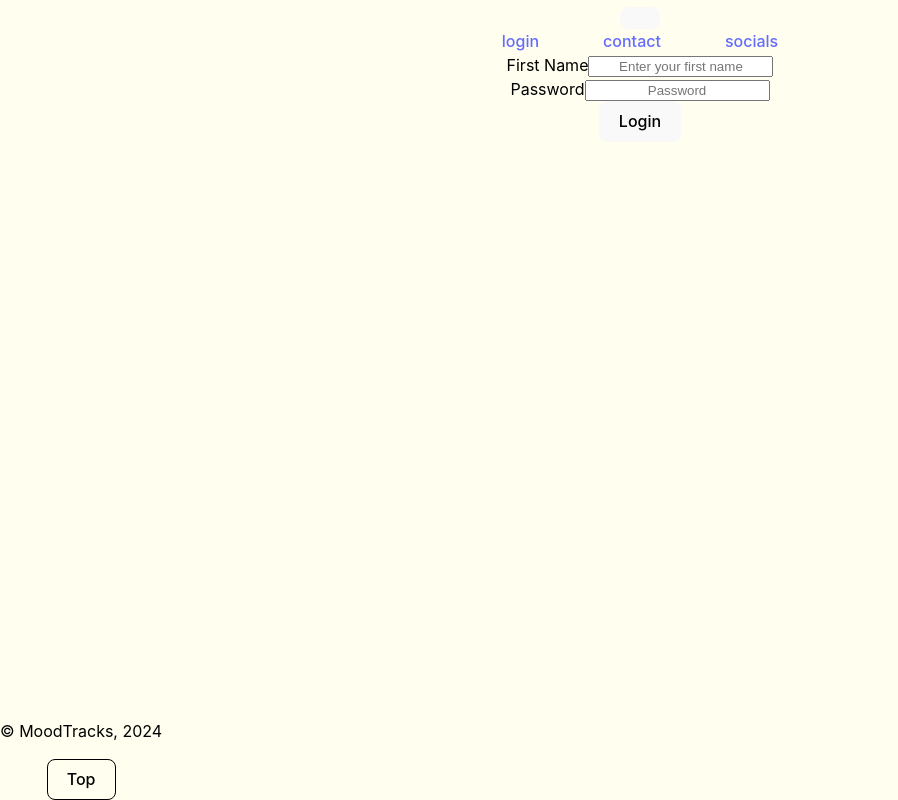
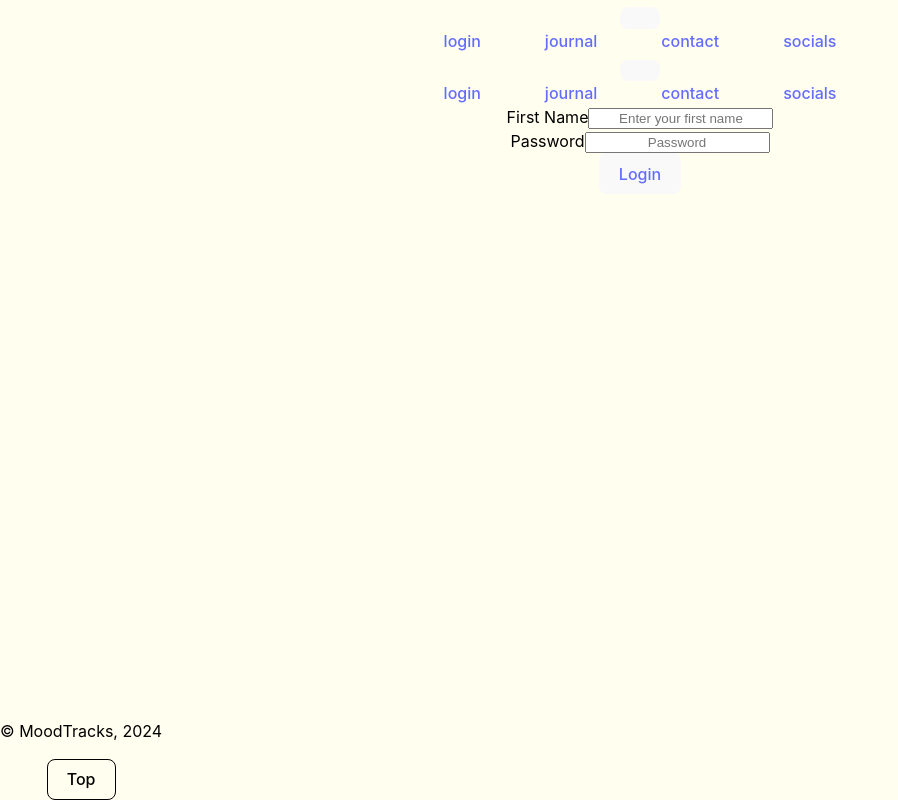
Before and after one commit to Billy-Rowden/MoodTracks, a React (Vite) app: page / in a window 1280 px wide. Shown: the whole page, without its empty margins (0-898 px from the left). Built offline with nearby package versions, Linux system fonts and the light colour scheme.

Commit message:
trying to hide navbar for login page

```diff
--- a/src/App.css
+++ b/src/App.css
@@ -3,6 +3,8 @@
   min-height: 100vh;
   margin: 0 auto;
   background-color: #fffeef;
+  text-align: center;
+  overflow-x: hidden;
 }
 
 nav {
--- a/src/components/Navbar/index.jsx
+++ b/src/components/Navbar/index.jsx
@@ -13,6 +13,7 @@ function JournalNavbar() {
                 <Navbar.Collapse id="basic-navbar-nav">
                     <Nav className="ml-auto">
                         <Nav.Link className="navLink" href="/login">login</Nav.Link>
+                        <Nav.Link className="navLink" href="/journal">journal</Nav.Link>
                         <Nav.Link className="navLink" href="/contact">contact</Nav.Link>
                         <Nav.Link className="navLink" href="/socials">socials</Nav.Link>
                     </Nav>
--- a/src/components/Pages/Login.jsx
+++ b/src/components/Pages/Login.jsx
@@ -1,12 +1,17 @@
 import React, { useState } from 'react';
+import { Link, useLocation } from 'react-router-dom';
 import Container from 'react-bootstrap/Container';
 import Form from 'react-bootstrap/Form';
 import Button from 'react-bootstrap/Button';
+import Navbar from '../Navbar'; // Import your existing Navbar component
 import './index.css';
 
 function Login() {
     const [firstName, setFirstName] = useState('');
     const [password, setPassword] = useState('');
+    const location = useLocation();
+
+    console.log("Current path:", location.pathname); // Add this line to check the current path
 
     const handleFirstNameChange = (event) => {
         setFirstName(event.target.value);
@@ -24,6 +29,8 @@ function Login() {
     };
 
     return (
+        <>
+            {location.pathname !== '/login' && <Navbar />} {/* Conditionally render the Navbar */}
             <Container>
                 <Form onSubmit={handleSubmit}>
                     <Form.Group controlId="formFirstName">
@@ -47,10 +54,11 @@ function Login() {
                     </Form.Group>
 
                     <Button variant="primary" type="submit">
-                    Login
+                        <Link to="/journal" className="text-white">Login</Link>
                     </Button>
                 </Form>
             </Container>
+        </>
     );
 }
 
```
Lines whose indentation alone changed are shown as unchanged.
